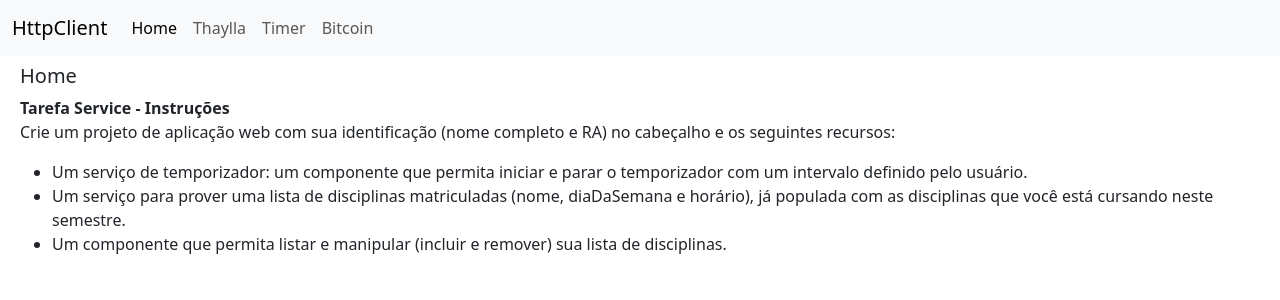
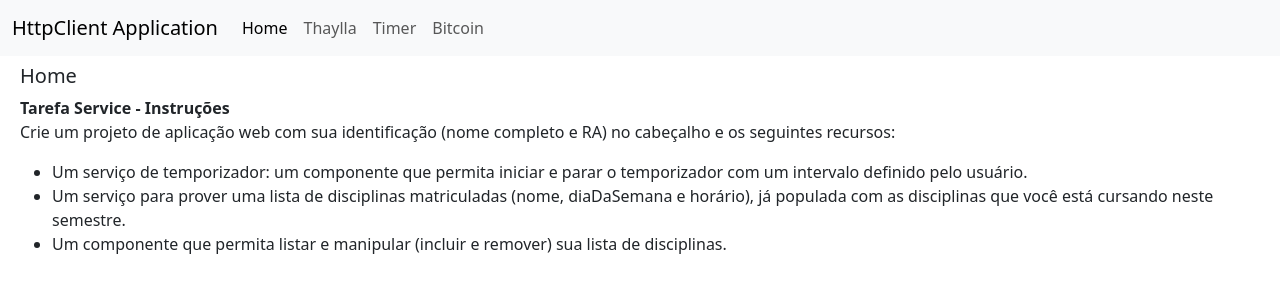
Before and after one commit to thayllaa/HttpClient, an Angular app: page / in a window 1280 px wide. Shown: the top 300 px of the page. Built offline with nearby package versions, Linux system fonts and the light colour scheme.

Commit message:
1 file modified

```diff
--- a/src/app/navbar/navbar.component.html
+++ b/src/app/navbar/navbar.component.html
@@ -1,6 +1,6 @@
 <nav class="navbar navbar-expand-lg bg-body-tertiary">
   <div class="container-fluid">
-    <a class="navbar-brand" [routerLink]="'/'">HttpClient</a>
+    <a class="navbar-brand" [routerLink]="'/'">HttpClient Application</a>
     <button
       class="navbar-toggler"
       type="button"
```
